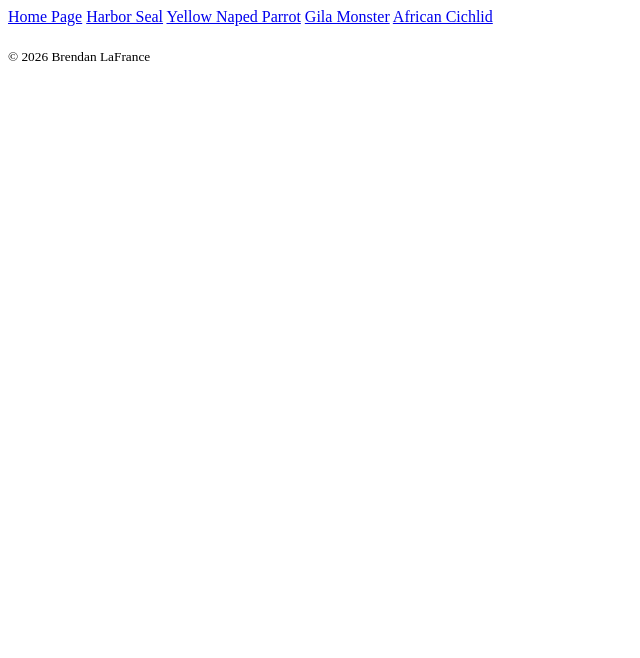
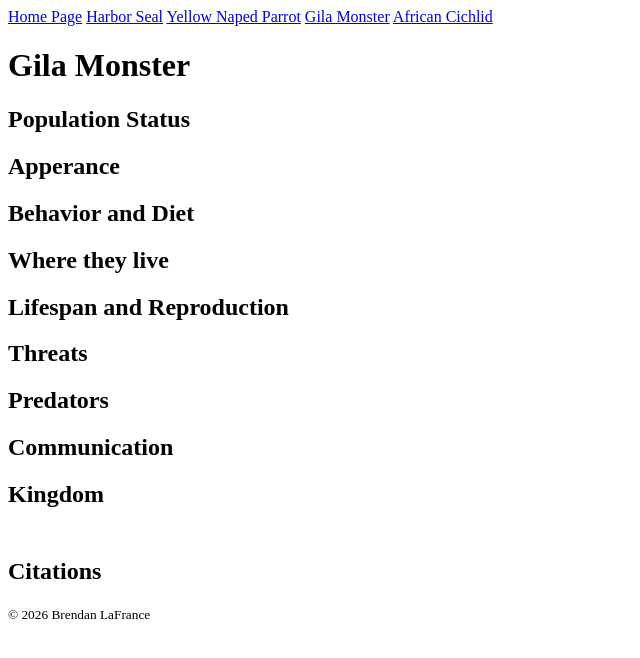
Before and after one commit to brendanlafrance001-art/FCZ-Animal-Assignment, a plain HTML site: page GilaMonster.html in a window 1280 px wide. Shown: the whole page, without its empty margins (0-640 px from the left). Drawn offline with Linux system fonts and the light colour scheme.

Commit message:
FCZ animal sites
Finished the Harbor seals, Now working on Gila Monster, and the other 2 animals

```diff
--- a/GilaMonster.html
+++ b/GilaMonster.html
@@ -15,40 +15,64 @@
         <a href="AfricanCichlid.html">African Cichlid</a>
     </header>
 
-    <h1></h1>
-    <section id="info">
-        <h2></h2>
+    <h1>Gila Monster</h1>
+    <section id="population-status">
+        <h2>Population Status</h2>
         <p></p>
     </section>
-    <section id="info">
-        <h2></h2>
+    <section id="Apperance">
+        <h2>Apperance</h2>
         <p></p>
     </section>
-    <section id="info">
-        <h2></h2>
+    <section id="Behavior-and-Diet">
+        <h2>Behavior and Diet</h2>
         <p></p>
     </section>
-    <section id="info">
-        <h2></h2>
+    <section id="Location">
+        <h2>Where they live</h2>
         <p></p>
     </section>
-    <section id="info">
-        <h2></h2>
+    <section id="Lifespan-and-Reproduction">
+        <h2>Lifespan and Reproduction</h2>
         <p></p>
     </section>
-    <section id="info">
-        <h2></h2>
+    <section id="Threats">
+        <h2>Threats</h2>
         <p></p>
     </section>
-    <section id="info">
-        <h2></h2>
+    <section id="Predators">
+        <h2>Predators</h2>
+        <p></p>
+    </section>
+    <section id="Communication">
+        <h2>Communication</h2>
         <p></p>
     </section>
 
 
 
+    <section id="Kingdom">
+        <h2>Kingdom</h2>
+        <table>
+            <thead>
+                <tr>
+                    <td></td>
+                </tr>
+            </thead>
+
+            <tbody>
+                <tr>
+                    <td></td>
+                </tr>
+            </tbody>
+        </table>
+    </section>
+
+
+
+
     <section id="Citations">
-        <a href=""></a>
+        <h2>Citations</h2>
         <a href=""></a>
     </section>
 
```
Also changed, not shown: HarborSeal.html (+12 -2 lines).
